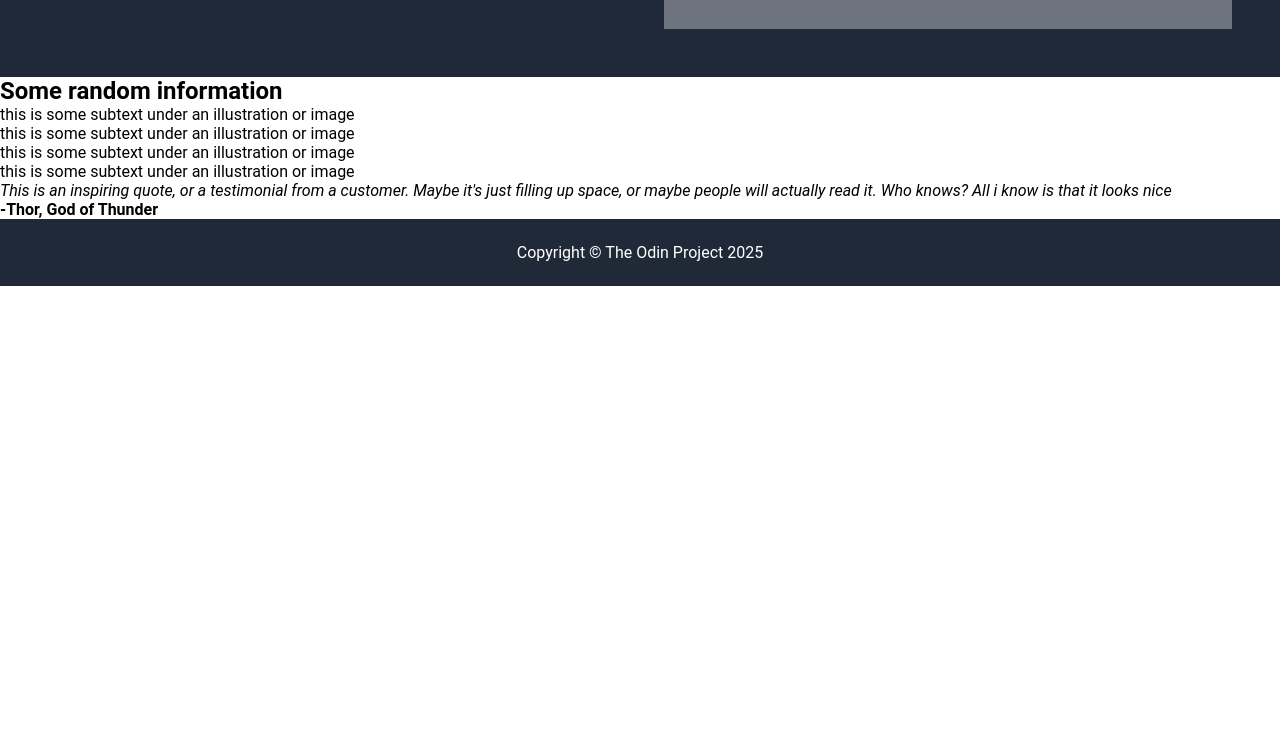
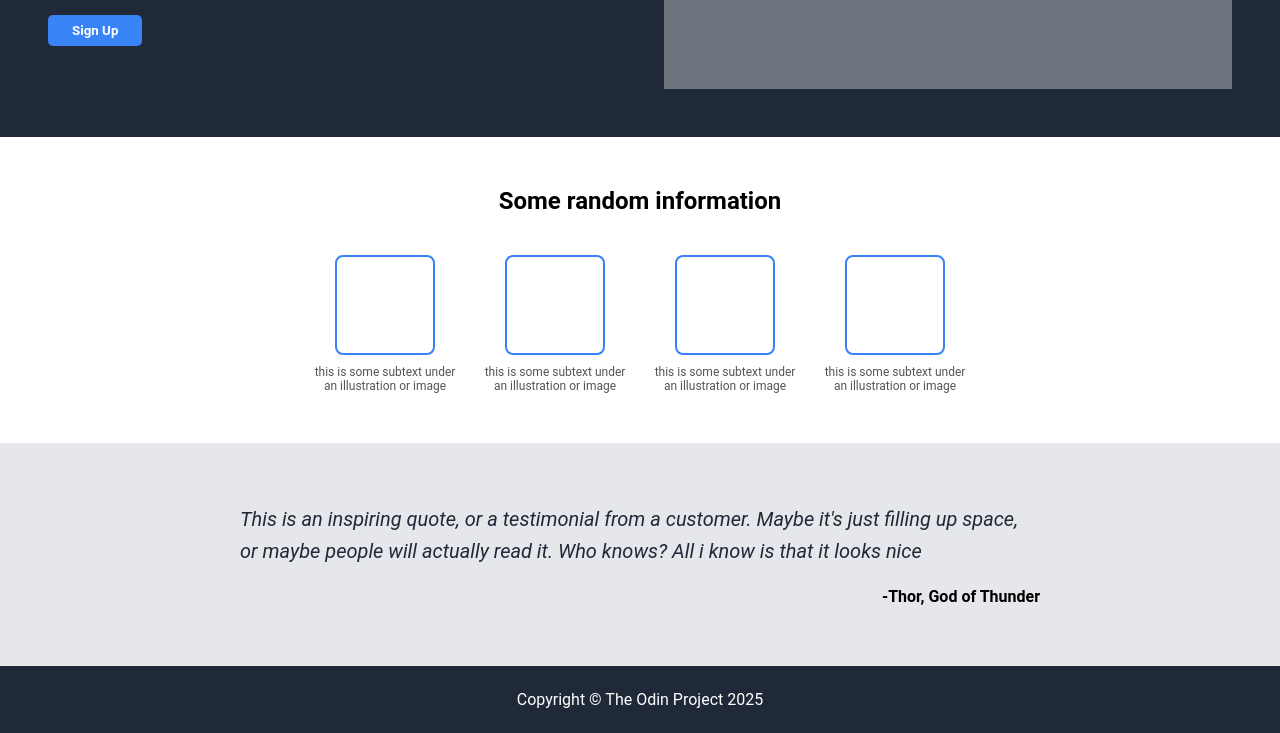
Before and after one commit to Gauransh-Sharma-2005/landing-page, a plain HTML site: page index.html in a window 1280 px wide. Shown: the part 330-1063 px from the top of the page. Before the commit the page ends 800 px from the top, so only its background shows below. Drawn offline with Linux system fonts and the light colour scheme.

Commit message:
info-and-quote-styled

```diff
--- a/style.css
+++ b/style.css
@@ -7,12 +7,12 @@
 
 .header {
     display: flex;
-    justify-content: space-between; /* pushes the first child to the left and the last child to the right with space in between */
-    align-items: center; /*children are vertically centered within the headers height*/
-    padding: 20px;
+    justify-content: space-between;     /* pushes the first child to the left and the last child to the right with space in between */
+    align-items: center;                /*children are vertically centered within the headers height*/
+    padding: 50px;
     background-color: #1f2937;
     color: white;
-    /*height: 60px;*/
+    /*height: 60px;*/                   /* Fixed height and can cause content overlapping*/
 }
 
 .logo {
@@ -22,7 +22,7 @@
     font-weight: bold;
     /* line-height: 1; */               /*can cause text clipping for some fonts*/
     /* margin: 0;
-    padding: 0; */                      /*both not needed since already mentioned globally*/
+    padding: 0;                        /*both not needed since already mentioned globally*/
 }
 
 .navbar {
@@ -43,7 +43,7 @@
     align-items: center;
     padding: 48px;
     background-color: #1f2937;
-    /* text-align: left; */
+    /* text-align: left; */           /* has no effect on flex children */
     gap: 48px;                        /* Space between text and image */
 }
 
@@ -93,3 +93,69 @@ footer {
     text-align: center;
     padding: 24px;
 }
+
+.class-info {
+    text-align: center;
+    padding: 50px 20px;
+    background-color: #fff;
+}
+
+.class-info h2 {
+    font-size: 24px;
+    font-weight: bold;
+    margin-bottom: 40px;
+}
+
+.info-cards {
+    display: flex;
+    justify-content: center;
+    gap: 20px;
+    flex-wrap: wrap;                         /*prevents overflow of the cards*/
+}
+
+.card {
+    display: flex;
+    flex-direction: column;
+    align-items: center;
+    max-width: 150px;
+}
+
+.card-image {
+    width: 100px;
+    height: 100px;
+    border: 2px solid #3882f6;
+    border-radius: 8px;
+    margin-bottom: 10px;
+}
+
+.card p {
+    font-size: 12px;
+    color: #555;
+}
+
+.quote-info {
+    display: flex;
+    justify-content: center;
+    align-items: center;
+    padding: 60px 20px;
+    background-color: #e5e7eb;
+}
+
+.quote-container {
+    max-width: 800px;
+    text-align: left;
+}
+
+.quote-text {
+    font-size: 20px;
+    font-style: italic;
+    color: #1f2937;
+    margin-bottom: 20px;
+    line-height: 1.6;
+}
+
+.quote {
+    font-size: 16px;
+    color: #000;
+    text-align: right;
+}
```
